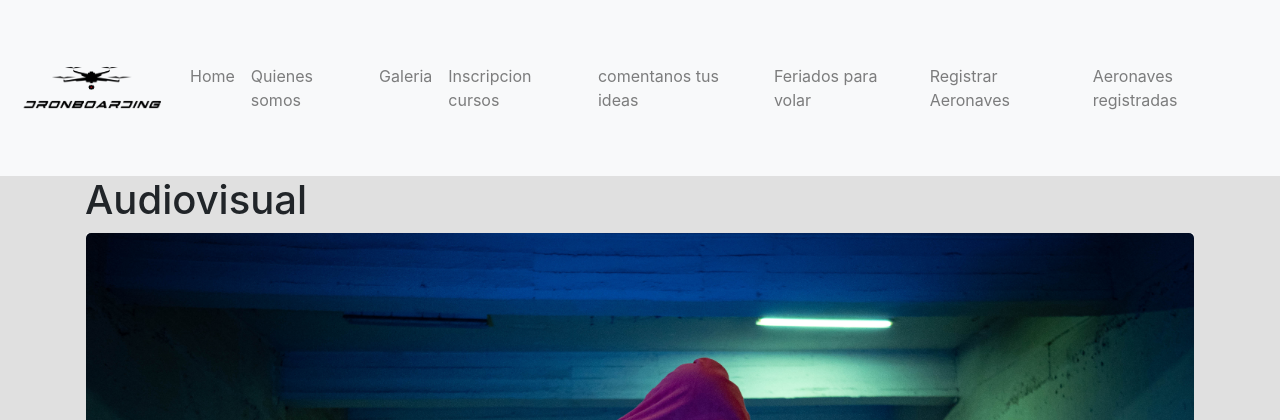
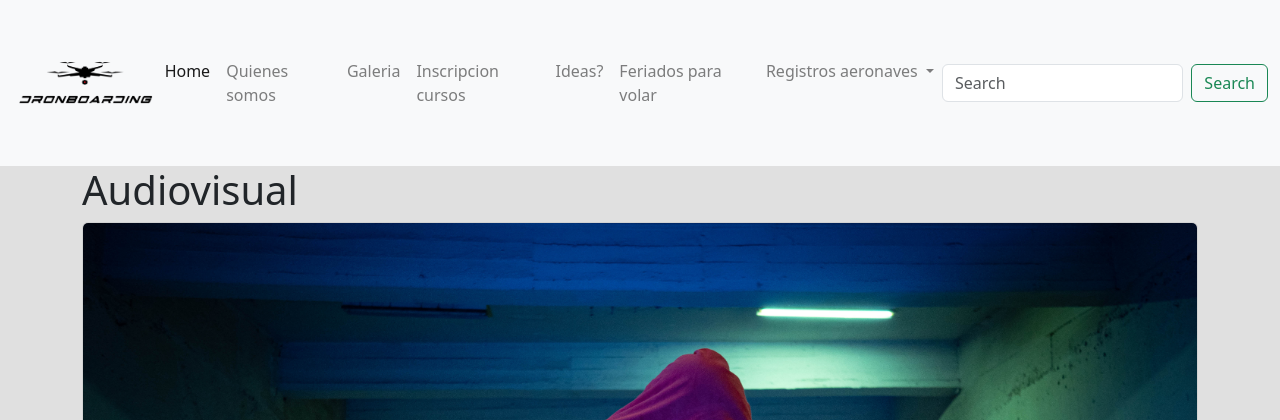
Before and after one commit to matias4g63t/Exp3Backend_Bravo_001V, a Django app: page /galeria/ in a window 1280 px wide. Shown: the top 420 px of the page. Run offline with Django 3.2, Linux system fonts and the light colour scheme; some libraries are stand-ins or nearby versions.

Commit message:
implementacion navbar y delete

```diff
--- a/proyecto_dron/app_dron/static/css_dronboarding/estilos.css
+++ b/proyecto_dron/app_dron/static/css_dronboarding/estilos.css
@@ -34,3 +34,31 @@
 padding{
     padding: 35px 70px 50px 90px;
   }
+
+  /* Add a black background color to the top navigation */
+.topnav {
+    background-color: #333;
+    overflow: hidden;
+  }
+
+  /* Style the links inside the navigation bar */
+  .topnav a {
+    float: left;
+    color: #f2f2f2;
+    text-align: center;
+    padding: 14px 16px;
+    text-decoration: none;
+    font-size: 17px;
+  }
+
+  /* Change the color of links on hover */
+  .topnav a:hover {
+    background-color: #ddd;
+    color: black;
+  }
+
+  /* Add a color to the active/current link */
+  .topnav a.active {
+    background-color: #04AA6D;
+    color: white;
+  }
--- a/proyecto_dron/app_dron/templates/galeria.html
+++ b/proyecto_dron/app_dron/templates/galeria.html
@@ -7,6 +7,7 @@
         <link rel="stylesheet" type="text/css" href="css_dronboarding/estilos.css">
         <link rel="stylesheet" href="https://maxcdn.bootstrapcdn.com/bootstrap/4.0.0/css/bootstrap.min.css" integrity="sha384-Gn5384xqQ1aoWXA+058RXPxPg6fy4IWvTNh0E263XmFcJlSAwiGgFAW/dAiS6JXm" crossorigin="anonymous">
         <link href="css/bootstrap.min.css" type="text/css" rel="stylesheet">
+        <script src="https://cdn.jsdelivr.net/npm/bootstrap@5.0.2/dist/js/bootstrap.bundle.min.js" integrity="sha384-MrcW6ZMFYlzcLA8Nl+NtUVF0sA7MsXsP1UyJoMp4YLEuNSfAP+JcXn/tWtIaxVXM" crossorigin="anonymous"></script>
         {%load static%}
     </head>
     <style>
@@ -93,47 +94,57 @@
     }
     </style>
     <body>
-        <nav class="navbar navbar-expand-sm navbar-light bg-light">
-            <button class="navbar-toggler" type="button" data-toggle="collapse" data-target="#opciones">
+        <nav class="navbar navbar-expand-lg navbar-light bg-light">
+            <div class="container-fluid">
+                <img src="{% static 'img_dronboarding/Logo_dronboarding.png'%}" width="150" height="150" alt="">
+              <button class="navbar-toggler" type="button" data-bs-toggle="collapse" data-bs-target="#navbarSupportedContent" aria-controls="navbarSupportedContent" aria-expanded="false" aria-label="Toggle navigation">
                 <span class="navbar-toggler-icon"></span>
               </button>
-
-            <!-- logo -->
-            <a class="navbar-brand" href="#">
-              <img src="{% static 'img_dronboarding/Logo_dronboarding.png'%}" width="150" height="150" alt="">
-            </a>
-
-            <!-- enlaces -->
-            <div class="collapse navbar-collapse" id="opciones">
-                <ul class="navbar-nav">
+              <div class="collapse navbar-collapse" id="navbarSupportedContent">
+                <ul class="navbar-nav me-auto mb-2 mb-lg-0">
                   <li class="nav-item">
-                    <a class="nav-link" href="{% url 'index'%}">Home</a>
+                    <a class="nav-link active" aria-current="page" href="{% url 'index'%}">Home</a>
                   </li>
                   <li class="nav-item">
-                    <a class="nav-link" href="quienes_somos.html">Quienes somos</a>
+                    <a class="nav-link" href="#">Quienes somos</a>
                   </li>
                   <li class="nav-item">
-                    <a class="nav-link" href="galeria.html">Galeria</a>
+                    <a class="nav-link" href="{% url 'galeria'%}">Galeria</a>
                   </li>
                   <li class="nav-item">
-                      <a class="nav-link" href="form_1.html">Inscripcion cursos</a>
+                    <a class="nav-link" href="#">Inscripcion cursos</a>
                   </li>
                   <li class="nav-item">
-                      <a class="nav-link" href="form_2.html">comentanos tus ideas</a>
+                    <a class="nav-link" href="#">Ideas?</a>
                   </li>
                   <li class="nav-item">
-                    <a class="nav-link" href="api.html">Feriados para volar</a>
+                    <a class="nav-link" href="#">Feriados para volar</a>
                   </li>
-                <li class="nav-item">
-                    <a class="nav-link" href="{% url 'crearAeronave'%}">Registrar Aeronaves</a>
-                </li>
-                <li class="nav-item">
-                    <a class="nav-link" href="{% url 'registroAeronaves'%}">Aeronaves registradas</a>
+                  <li class="nav-item dropdown">
+                    <a class="nav-link dropdown-toggle" href="#" id="navbarDropdown" role="button" data-bs-toggle="dropdown" aria-expanded="false">
+                      Registros aeronaves
+                    </a>
+                    <ul class="dropdown-menu" aria-labelledby="navbarDropdown">
+                      <li><a class="dropdown-item" href="{% url 'crearAeronave'%}">Registrar</a></li>
+                      <li><a class="dropdown-item" href="{% url 'registroAeronaves'%}">Listados y edicion</a></li>
+                      <li><hr class="dropdown-divider"></li>
+                    </ul>
                   </li>
                 </ul>
+                <form class="d-flex">
+                  <input class="form-control me-2" type="search" placeholder="Search" aria-label="Search">
+                  <button class="btn btn-outline-success" type="submit">Search</button>
+                </form>
               </div>
-        <div>
+            </div>
           </nav>
+
+
+
+
+
+
+
           <div class="row">
             <div class="col-xl-12"  style="background-color:rgb(224, 224, 224)">
             <div class="container">
--- a/proyecto_dron/app_dron/urls.py
+++ b/proyecto_dron/app_dron/urls.py
@@ -1,11 +1,11 @@
 from django.urls import path
-from .views import crearAeronave, registroAeronaves, index, galeria, form_modificar_aeronave
+from .views import crearAeronave, registroAeronaves, index, galeria, form_modificar_aeronave, form_eliminar_aeronave
 
 urlpatterns = [
     path('', index, name="index"),
     path('galeria/', galeria, name="galeria"),
     path('registroAeronaves/', registroAeronaves, name="registroAeronaves"),
     path('crearAeronave', crearAeronave, name="crearAeronave" ),
-    path('form_modificar_aeronave/<id>', form_modificar_aeronave, name="form_modificar_aeronave")
-
+    path('form_modificar_aeronave/<id>', form_modificar_aeronave, name="form_modificar_aeronave"),
+    path('form_eliminar_aeronave/<id>', form_eliminar_aeronave, name="form_eliminar_aeronave")
 ]
--- a/proyecto_dron/app_dron/views.py
+++ b/proyecto_dron/app_dron/views.py
@@ -40,3 +40,8 @@ def form_modificar_aeronave(request,id):
             formulario.save()
             return redirect('registroAeronaves')
     return render(request, 'app_dron/form_modificar_aeronave.html', datos)
+
+def form_eliminar_aeronave(request,id):
+    aeronave = Aeronave.objects.get(numeroSerie=id)
+    aeronave.delete()
+    return redirect('registroAeronaves')
```
Also changed, not shown: proyecto_dron/app_dron/templates/app_dron/form_crearAeronave.html (+27 -22 lines), proyecto_dron/app_dron/templates/index.html (+27 -21 lines), proyecto_dron/app_dron/templates/registroAeronaves.html (+30 -19 lines). Lines whose indentation alone changed are shown as unchanged.
